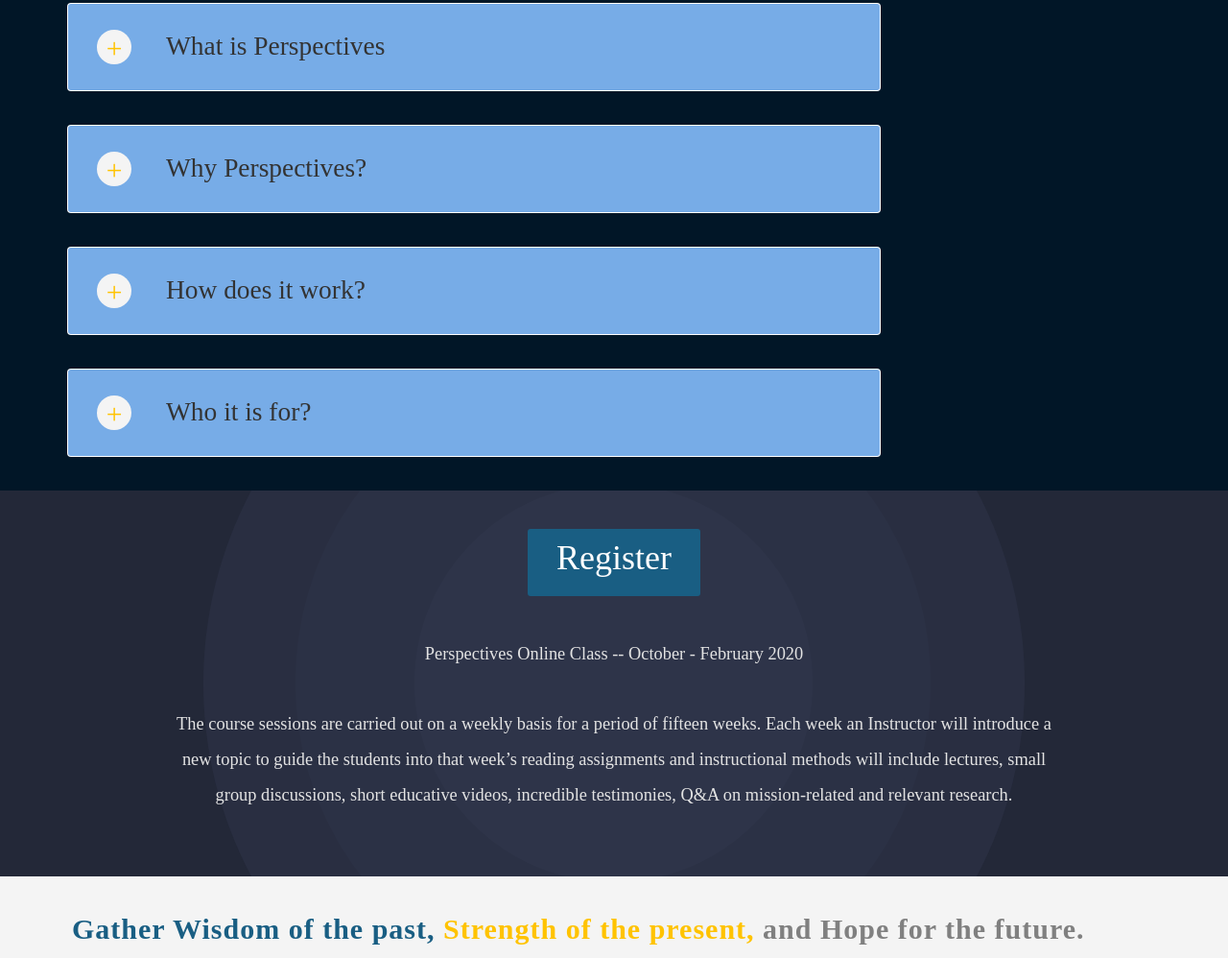
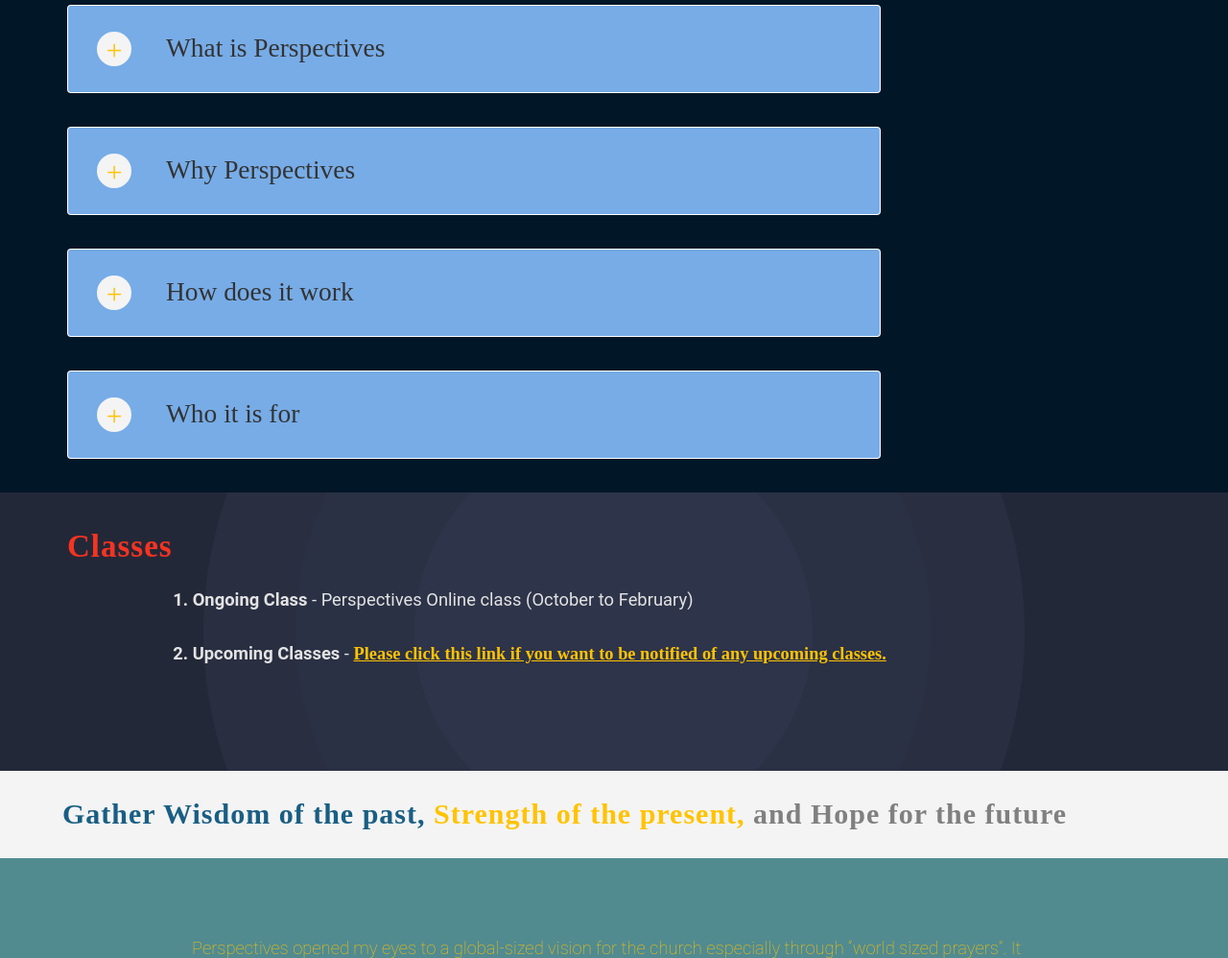
Before and after one commit to godfrey-asiimwe/PSP, a plain HTML site: page index.html in a window 1280 px wide. Shown: the part 1225-2223 px from the top of the page at 96% size. Drawn offline with Linux system fonts and the light colour scheme.

Commit message:
22 nov 2020

```diff
--- a/index.html
+++ b/index.html
@@ -227,16 +227,22 @@
 							<div class="panel panel-default">
 								<div class="panel-heading">
 									<h4 class="panel-title click">
+
 										<a data-toggle="collapse" data-parent="#accordion" href="#collapse1" class="collapsed">
-										What is Perspectives</a>
+										What is Perspectives
+										</a>
+
 									</h4>
 								</div>
 								<div id="collapse1" class="panel-collapse collapse">
 									<div class="panel-body">
+
 										Perspectives is a dynamic 15-week missional course designed to help students explore some of the big questions of life. <br><br>
 
 										What is your spiritual identity in Christ? What are we here for? What are we saved for? What purpose, what work, and what mission does God have for you? How can you be a part of what God is doing, locally or globally?
+
 										<br><br>
+
 										The course is designed to help believers learn more about God's heart for all nations and how believers worldwide can play an active role in the Great Commission through equipping the Body of Christ for strategic participation in His plan to reach all peoples, tribes, tongues, and nations.  It’s an effort to help the Body of Christ see the world and their place in it like Jesus does.
 
 									</div>
@@ -245,15 +251,23 @@
 							<div class="panel panel-default">
 								<div class="panel-heading">
 									<h4 class="panel-title">
+
 										<a data-toggle="collapse" data-parent="#accordion" href="#collapse2" class="collapsed">
-									Why Perspectives?</a>
+											Why Perspectives
+										</a>
+
 									</h4>
 								</div>
 								<div id="collapse2" class="panel-collapse collapse">
+
 									<div class="panel-body">
 
-									God has a "world-sized" role for every Christian in His global purpose. The Perspectives Course is a journey to discover that purpose which places every Christian in God’s grand narrative and mission. Believers from all walks of life will be threaded into the biggest story of all time to see God’s heart for all tribes, tongues, peoples, and nations. <br><br>
-									The primary issue is what most people are hungry to discover: vision to live a life of purpose. Discovering that vision makes this course valuable, and perhaps crucial, for any Christian.<br><br>
+									God has a "world-sized" role for every Christian in His global purpose. The Perspectives Course is a journey to discover that purpose which places every Christian in God’s grand narrative and mission. Believers from all walks of life will be threaded into the biggest story of all time to see God’s heart for all tribes, tongues, peoples, and nations.
+
+									<br><br>
+									The primary issue is what most people are hungry to discover: vision to live a life of purpose. Discovering that vision makes this course valuable, and perhaps crucial, for any Christian.
+									<br><br>
+
 									Our desire is to see the Christians in Uganda intentionally living with that same passion, hope, joy, and purpose that Christ did and the Church in Uganda passionately and strategically carrying out its role in God’s mission for His Glory.
 
 									</div>
@@ -263,7 +277,9 @@
 								<div class="panel-heading">
 									<h4 class="panel-title">
 										<a data-toggle="collapse" data-parent="#accordion" href="#collapse3" class="collapsed">
-									How does it work?</a>
+
+											How does it work
+										</a>
 									</h4>
 								</div>
 								<div id="collapse3" class="panel-collapse collapse">
@@ -277,9 +293,12 @@
 									<h4>Historical – Your Spiritual Lineage</h4>
                                     Christians’ history is wrought with the immeasurable power of God. From Abraham to today, you will walk in the shoes of believers who have paved the way and set the stage to thread us all into God’s story.<br><br>
                                     <h4>Cultural – Peoples of the World</h4>
-									Through Christ Jesus, we will eventually see the expression of the New Testament Church thriving among every nation, tribe, people, and language. You will experience how God is threading diverse peoples into His Story in culturally relevant ways.
+									Through Christ Jesus, we will eventually see the expression of the New Testament Church thriving among every nation, tribe, people, and language. You will experience how God is threading diverse peoples into His Story in culturally relevant ways.<br><br>
 									<h4>Strategic – Your place in the Story</h4>
                                     There are endless opportunities to help complete the Great Commission. Getting threaded into the story is about discovering practical and strategic opportunities to leverage your passions, training, and expertise for His Glory, both at home and abroad.
+                                    <br><br><br>
+
+                                    The course sessions are carried out on a weekly basis for a period of fifteen weeks.  Each week an Instructor will introduce a new topic to guide the students into that week’s reading assignments and instructional methods will include lectures, small group discussions, short educative videos, incredible testimonies,Q&A on mission-related and relevant research.
 
 									</div>
 								</div>
@@ -288,7 +307,7 @@
 								<div class="panel-heading">
 									<h4 class="panel-title">
 										<a data-toggle="collapse" data-parent="#accordion" href="#collapse4" class="collapsed">
-									Who it is for?</a>
+									Who it is for</a>
 									</h4>
 								</div>
 								<div id="collapse4" class="panel-collapse collapse">
@@ -309,30 +328,26 @@
 	</section> <!-- .apps-craft-faq-section END -->
 
 	<!-- Apps Craft Now Available On -->
-	<div class="apps-craft-now-available-section" id="apps-carft-screen-short" style="background-image: url(img/now-available-on-round-bg.png);">
+	<div class="apps-craft-now-available-section" id="apps-carft-screen-short" style="background-image: url(img/now-available-on-round-bg.png);text-align:left !important;">
 		<div class="container">
+			<div class="apps-craft-section-heading" style="margin-top: 40px;">
+				<h2>Classes</h2><br><br>
+			</div> <!-- .apps-craft-section-heading END -->
 			<div class="row">
 				<div class="col-md-12">
 					<div class="apps-craft-tbl">
 						<div class="apps-craft-tbl-c">
 							<div class="apps-craft-now-available-content wow fadeIn">
-								<div class="apps-craft-download-store-btn-group">
+								<p style="margin-bottom: 20px !important;">
+									<b>1. Ongoing Class</b> - Perspectives Online class (October to February)
+							    </p>
 
-									<a href="https://forms.gle/riRRU4WZ1R3JiyVk9" target="_blank" class="apps-craft-btn app-store-btn" style="padding: 12px;">
-										<h3 style="color: white !important;">Register</h3>
-									</a>
-								</div><br><br>
-								<p>
-								Perspectives Online Class -- October - February 2020<br><br>
-
-								The course sessions are carried out on a weekly basis for a period of fifteen weeks.  Each week an Instructor will introduce a new topic to guide the students into that week’s reading assignments and instructional methods will include lectures, small group discussions, short educative videos, incredible testimonies, Q&A on mission-related and relevant research.
+							    <p>
+									<b>2. Upcoming Classes</b> - <a href="https://forms.gle/pVZGHVyGxoXVAwceA" style="color:#FFC300 !important;text-decoration:underline;" target="_blank">Please click this link if you want to be notified of any upcoming classes.</a> <br><br>
 							    </p>
 							</div> <!-- .apps-craft-now-available-content END -->
 						</div>
 					</div>
-				<!-- 	<figure class="apps-craft-app-secreenshort" data-bottom="transform:translateY(180px) translateX(-50%);" data-top="transform:translateY(100px) translateX(-50%);" itemscope itemtype="http://schema.org/ImageGallery">
-						<img src="img/screenshort-now-available.png" width="800"  alt="Apps Craft App Screenshort">
-					</figure>  --><!-- .apps-craft-app-secreenshort END -->
 				</div>
 			</div>
 		</div>
@@ -341,9 +356,10 @@
 	<!-- Apps Craft Team -->
 	<section class="apps-craft-team-section">
 		<div class="team-parallax-bg" data-0="background-position:10000px 50%;" data-100000="background-position:50000px 0px;" style="padding-top: 20px;padding: 20px;">
-			<div class="container" style="padding: 20px;">
+			<div class="container" style="padding:10px;">
 				<div class="apps-craft-section-heading">
-					<h2 style="color: grey !important;"><span style="color:#195e83;">Gather Wisdom of the past,</span><span style="color:#FFC300 !important; "> Strength of the present,</span> <span>and Hope for the future.</span></h2>
+					<h2 style="color: grey !important;font-size:
+					30px !important;"><span style="color:#195e83;">Gather Wisdom of the past,</span><span style="color:#FFC300 !important; "> Strength of the present,</span> <span>and Hope for the future</span></h2>
 				</div> <!-- .apps-craft-section-heading END -->
 
 			</div>
@@ -365,7 +381,7 @@
 
 								<div class="apps-craft-rating-and-bio clear-both">
 									<p style="font-weight:40;color:#FFC300 !important;">
-                                         Perspectives helped me appreciate Church History and see God's Hand, even in the seemingly darkest of ages. I loved studying the different eras of Christian Mission.
+                                        Perspectives helped me appreciate Church History and see God's Hand, even in the seemingly darkest of ages. I loved studying the different eras of Christian Mission.
 
 										I am learning to interrogate what's biblical and what's just cultural. I appreciate the need to contextualize the Gospel more.
 
@@ -484,7 +500,7 @@
 									<p style="color: black !important;padding-top:18px;">
 
 										PT Center, Kagala Hill, Mukono
-										P. o Box 25094 (Uganda)
+										P.O Box 25094 (Uganda)
 									</p>
 								</div> <!-- .apps-craft-why-chose-txt END -->
 							</div> <!-- .apps-craft-why-chose-single END -->
--- a/style.css
+++ b/style.css
@@ -1,40 +1,23 @@
-
-/*--------------------------------------------------------------============================================================
-
-1. Apps Craft Typography
-2. Apps Ccraft Main Menu
-3. Apps Craft Welcome Section
-4. Apps Craft About
-5. Apps Craft Feature Section
-6. Apps Craft Video Section
-7. Apps Craft Fun Factory
-8. Apps Craft Why Choose Us
-9. Apps Craft Screenshort Section
-10. Apps Craft Testimonial
-11. Apps Craft Pricing Table
-12. Apps Craft Team
-13. Apps Craft now Available
-14. Apps Craft Subscribe
-15. Apps Craft FAQ Section
-16. Apps Craft Footer
-17. Apps Craft Magnific Custom Css
-18. Contact Form
-
-=============================================================--------------------------------------------------------------*/
-
-
-/*======================================================================
-		1. Apps Craft Typography
-====================================================================================*/
+@font-face {
+	font-family: 'et-line';
+	src:url('fonts/PlayfairDisplay-Regular.ttf');
+	src:url('fonts/PlayfairDisplay-Bold.ttf');
+	font-weight: normal;
+	font-style: normal;
+}
+
+@import url('https://fonts.googleapis.com/css2?family=Montserrat:wght@100&display=swap');
 
 body {
-	 font-family: 'Balto';
-    font-weight: 300;
+	font-family: 'Montserrat', sans-serif;
+	font-family: 'Open Sans', sans-serif;
+	font-family: 'Roboto', sans-serif;
+    /*font-weight: 300;*/
     font-style: normal;
 	font-size: 14px;
-	font-weight: 300;
+	/*font-weight: 300;*/
 	line-height: 1.5;
-	color: #666666;
+	/*color: #666666;*/
 	-webkit-font-smoothing: antialiased;
 	-moz-osx-font-smoothing: grayscale;
 	overflow-x: hidden;
@@ -91,9 +74,13 @@ ul {
 
 h1,h2,h3,h4,h5,h6,a,ul,li{
 	line-height: 1;
-	 font-family: 'Balto';
+	font-family: 'Playfair Display', serif;
     font-weight: bold;
     font-style: normal;
+}
+
+h2, h2 {
+    font-size: 33px !important;
 }
 
 p{
@@ -3637,7 +3624,7 @@ body.apps-craft-v6 .apps-craft-subscribe-content {
 	box-shadow: 0 0 32px rgba(0,0,0,.05);
 }
 .apps-craft-accordion .panel-collapse .panel-body{
-	color: #666666;
+	/*color: #666666;*/
 	font-size: 1.3em;
 }
 .apps-craft-accordion .panel-title.click{
```
Also changed, not shown: fonts/OFL.txt (added), fonts/PlayfairDisplay-Black.ttf (added), fonts/PlayfairDisplay-BlackItalic.ttf (added), fonts/PlayfairDisplay-Bold.ttf (added), fonts/PlayfairDisplay-BoldItalic.ttf (added), fonts/PlayfairDisplay-Italic.ttf (added), fonts/PlayfairDisplay-Regular.ttf (added), 1 other file.
